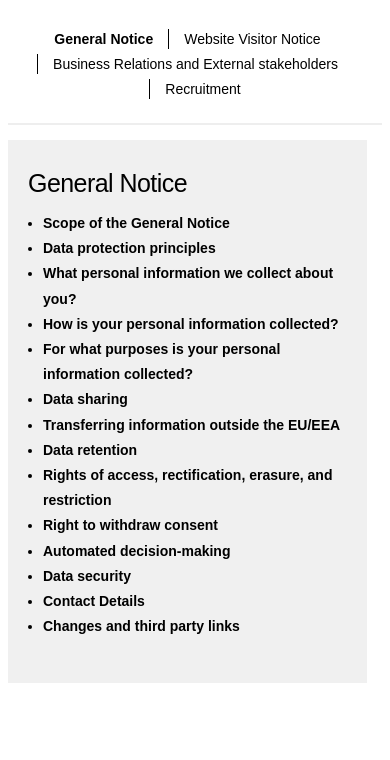
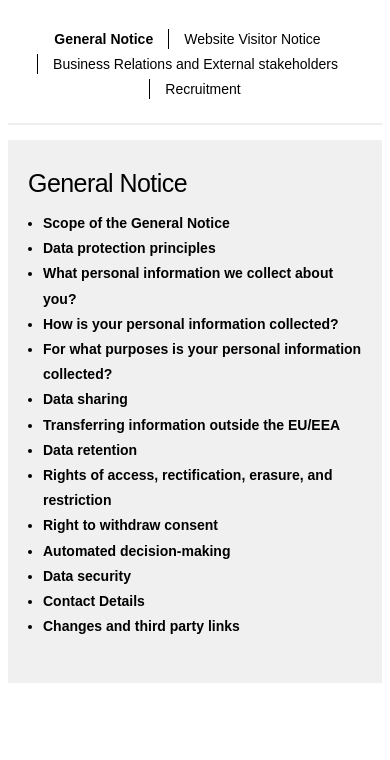
Before and after one commit to brainsum/tietoprivacypolicy, a React app in the folder react-app/: page / in a window 390 px wide. Shown: the part 55-815 px from the top of the page. Built offline with nearby package versions, Linux system fonts and the light colour scheme.

Commit message:
Mobile padding fix.

```diff
--- a/react-app/src/scss/index.scss
+++ b/react-app/src/scss/index.scss
@@ -170,6 +170,9 @@
   .side-nav {
     margin-bottom: 50px;
     padding-right: 15px;
+    @include breakpoint-max(760px) {
+      padding-right: 0;
+    }
     .bg-gray {
       background-color: $color-gray;
       padding: 30px 20px;
@@ -192,6 +195,9 @@
   .articles {
     margin-bottom: 50px;
     padding: 30px 0 0 30px;
+    @include breakpoint-max(760px) {
+      padding-left: 0;
+    }
     .article {
       margin-bottom: 50px;
       .anchor {
```
Also changed, not shown: react-app/src/css/index.css.
